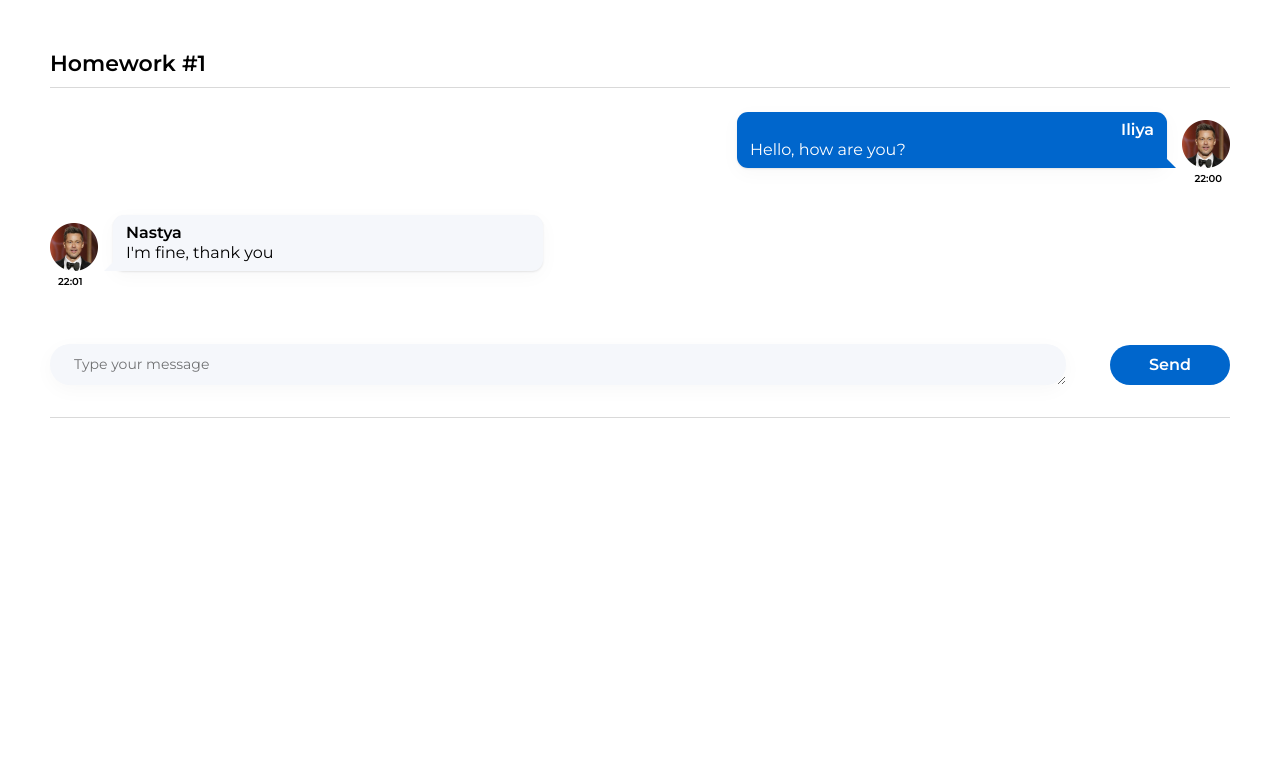
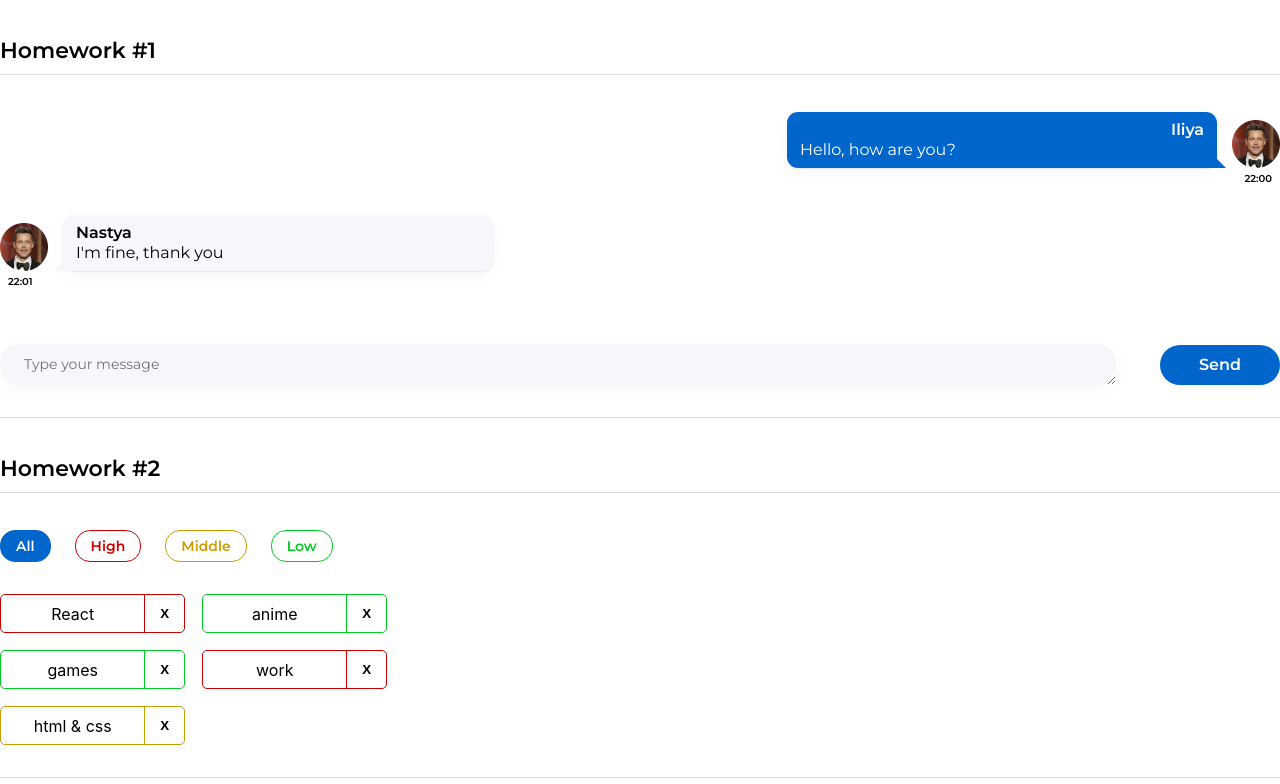
Before and after one commit to melion11/my-ignat-homework, a React (Create React App) app: page /pre-junior in a window 1280 px wide. Shown: the top 784 px of the page. Built offline with nearby package versions, Linux system fonts and the light colour scheme.

Commit message:
completed hw2

```diff
--- a/package.json
+++ b/package.json
@@ -1,6 +1,6 @@
 {
   "name": "hws2",
-  "homepage": "http://IgnatZakalinsky.github.io/hws2",
+  "homepage": "https://melion11.github.io/my-ignat-homework",
   "version": "0.1.0",
   "private": true,
   "dependencies": {
@@ -16,7 +16,7 @@
     "@types/react-dom": "18.0.6",
     "@types/uuid": "8.3.4",
     "axios": "0.27.2",
-    "gh-pages": "4.0.0",
+    "gh-pages": "^5.0.0",
     "react": "18.2.0",
     "react-dom": "18.2.0",
     "react-redux": "8.0.4",
--- a/src/s1-main/App.module.css
+++ b/src/s1-main/App.module.css
@@ -5,18 +5,19 @@
     --header_height: 60px;
     max-width: 1280px;
     margin: 0 auto;
-    padding: 50px;
+
 
 }
 
 .hw {
-    padding-top: 24px;
+    padding-top: 37px;
     padding-bottom: 32px;
     border-top: 1px solid #D9D9D9;
     border-bottom: 1px solid #D9D9D9;
 }
 
 .hwTitle {
+    margin-top: 37px;
     font-family: 'Montserrat';
     font-weight: 600;
     font-size: 22px;
--- a/src/s1-main/App.tsx
+++ b/src/s1-main/App.tsx
@@ -1,6 +1,7 @@
 import React from 'react'
 import s from './App.module.css'
 import HW1 from '../s2-homeworks/hw01/HW1'
+import HW2 from "../s2-homeworks/hw02/HW2";
 
 function App() {
     return (
@@ -9,7 +10,7 @@
 
 
 
-            {/*<HW2/>*/}
+            <HW2/>
             {/*<HW3/>*/}
             {/*<HW4/>*/}
 
--- a/src/s2-homeworks/hw02/HW2.tsx
+++ b/src/s2-homeworks/hw02/HW2.tsx
@@ -17,16 +17,16 @@
 * */
 
 // types
-export type AffairPriorityType = any // need to fix any
+export type AffairPriorityType = 'high' | 'low' | 'middle' // need to fix any
 export type AffairType = {
-    _id: any // need to fix any
-    name: any // need to fix any
+    _id: number // need to fix any
+    name: string // need to fix any
     priority: AffairPriorityType
 }
 export type FilterType = 'all' | AffairPriorityType
 
 // constants
-const defaultAffairs: any = [ // need to fix any
+const defaultAffairs: AffairType[] = [ // need to fix any
     {_id: 1, name: 'React', priority: 'high'}, // студенты могут изменить содержимое name и количество элементов в массиве, ...priority не менять!
     {_id: 2, name: 'anime', priority: 'low'},
     {_id: 3, name: 'games', priority: 'low'},
@@ -35,23 +35,32 @@
 ]
 
 // pure helper functions
-export const filterAffairs = (affairs: any, filter: any): any => { // need to fix any
+export const filterAffairs = (affairs: AffairType[], filter: FilterType): AffairType[] => { // need to fix any
 
-
-    return affairs // need to fix
+    switch (filter) {
+        case "high":
+            return affairs.filter(filteredAffair => filteredAffair.priority === 'high');
+        case "middle":
+            return affairs.filter(filteredAffair => filteredAffair.priority === 'middle');
+        case "low":
+            return affairs.filter(filteredAffair => filteredAffair.priority === 'low');
+        default:
+            return affairs
+    }
 }
-export const deleteAffair = (affairs: any, _id: any): any => { // need to fix any
-
+export const deleteAffair = (affairs: AffairType[], _id: number): AffairType[] => { // need to fix any
+    affairs = affairs.filter(deletedAffair => deletedAffair._id !== _id)
     return affairs // need to fix
 }
 
 function HW2() {
-    const [affairs, setAffairs] = useState<any>(defaultAffairs) // need to fix any
+    const [affairs, setAffairs] = useState<AffairType[]>(defaultAffairs) // need to fix any
     const [filter, setFilter] = useState<FilterType>('all')
 
     const filteredAffairs = filterAffairs(affairs, filter)
-    const deleteAffairCallback = (_id: any) => { // need to fix any
-        // need to fix
+    const deleteAffairCallback = (_id: number) => { // need to fix any
+        const deletedAffair = deleteAffair(affairs, _id)
+        setAffairs(deletedAffair)
     }
 
     return (
--- a/src/s2-homeworks/hw02/affairs/Affairs.tsx
+++ b/src/s2-homeworks/hw02/affairs/Affairs.tsx
@@ -4,24 +4,28 @@
 import s from './Affairs.module.css'
 
 type AffairsPropsType = {
-    data: any // need to fix any
-    setFilter: any
-    deleteAffairCallback: any
+    data: AffairType[] // need to fix any
+    setFilter: (value:FilterType)=> void
+    deleteAffairCallback: (_id:number)=>void
     filter: FilterType
 }
 
 function Affairs(props: AffairsPropsType) {
     const setAll = () => {
         // need to fix
+        props.setFilter('all')
     }
     const setHigh = () => {
         // need to fix
+        props.setFilter('high')
     }
     const setMiddle = () => {
         // need to fix
+        props.setFilter('middle')
     }
     const setLow = () => {
         // need to fix
+        props.setFilter('low')
     }
 
     const cnAll = s.button + ' ' + s.all + (props.filter === 'all' ? ' ' + s.active : '')
--- a/src/s2-homeworks/hw02/affairs/affair/Affair.tsx
+++ b/src/s2-homeworks/hw02/affairs/affair/Affair.tsx
@@ -1,17 +1,17 @@
 import React from 'react'
-import { AffairType } from '../../HW2'
+import {AffairType} from '../../HW2'
 import s from './Affair.module.css'
 import s2 from '../Affairs.module.css'
 
 type AffairPropsType = {
     // key не нужно типизировать
     affair: AffairType
-    deleteAffairCallback: any // need to fix any
+    deleteAffairCallback: (_id:number)=>void // need to fix any
 }
 
 function Affair(props: AffairPropsType) {
     const deleteCallback = () => {
-        // need to fix
+        props.deleteAffairCallback(props.affair._id)
     }
 
     const nameClass = s.name + ' ' + s2[props.affair.priority]
@@ -25,7 +25,7 @@
         >
             <div id={'hw2-name-' + props.affair._id} className={nameClass}>
                 {/*создаёт студент*/}
-
+                {props.affair.name}
                 {/**/}
             </div>
             <div id={'hw2-priority-' + props.affair._id} hidden>
@@ -36,7 +36,7 @@
                 id={'hw2-button-delete-' + props.affair._id}
                 className={buttonClass}
                 // need to fix
-
+                onClick={deleteCallback}
             >
                 {/*текст кнопки могут изменить студенты*/}
                 X
```
Also changed, not shown: 2 other files (tests, documents, lock files or other folders).
